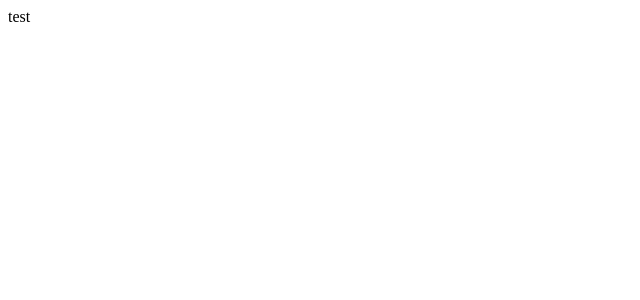
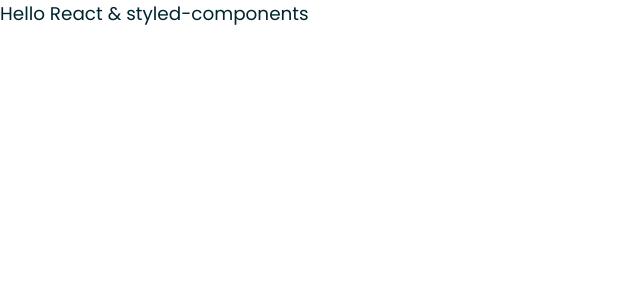
Before and after one commit to lukasz-klekner/landing_page_styled_components, a React (Create React App) app: page / in a window 1280 px wide. Shown: the top 300 px of the page, without its empty margins (0-640 px from the left). Built offline with nearby package versions, Linux system fonts and the light colour scheme.

Commit message:
creates theme and GlobalStyles

```diff
--- a/src/App.js
+++ b/src/App.js
@@ -1,5 +1,16 @@
+import { ThemeProvider } from 'styled-components'
+import GlobalStyles from './GlobalStyles'
+import { theme } from './theme'
+
 function App() {
-  return <div>test</div>
+  return (
+    <ThemeProvider theme={theme}>
+      <>
+        <GlobalStyles />
+        <div>Hello React & styled-components</div>
+      </>
+    </ThemeProvider>
+  )
 }
 
 export default App
--- a/src/GlobalStyles.js
+++ b/src/GlobalStyles.js
@@ -0,0 +1,24 @@
+import { createGlobalStyle } from 'styled-components'
+
+const GlobalStyles = createGlobalStyle`
+  @import url('https://fonts.googleapis.com/css2?family=Poppins:wght@300;400;600;700&display=swap');
+  * {
+    box-sizing: border-box;
+  }
+  body {
+    background: ${({ theme }) => theme.colors.body};
+    color: hsl(192, 100%, 9%);
+    font-family: 'Poppins', sans-serif;
+    font-size: 1.15em;
+    margin: 0;
+  }
+  p {
+    opacity: 0.6;
+    line-height: 1.5;
+  }
+  img {
+    max-width: 100%;
+}
+`
+
+export default GlobalStyles
--- a/src/theme.js
+++ b/src/theme.js
@@ -0,0 +1,8 @@
+export const theme = {
+  colors: {
+    header: '#ebfbff',
+    body: '#fff',
+    footer: '#003333',
+  },
+  mobile: '768px',
+}
```
